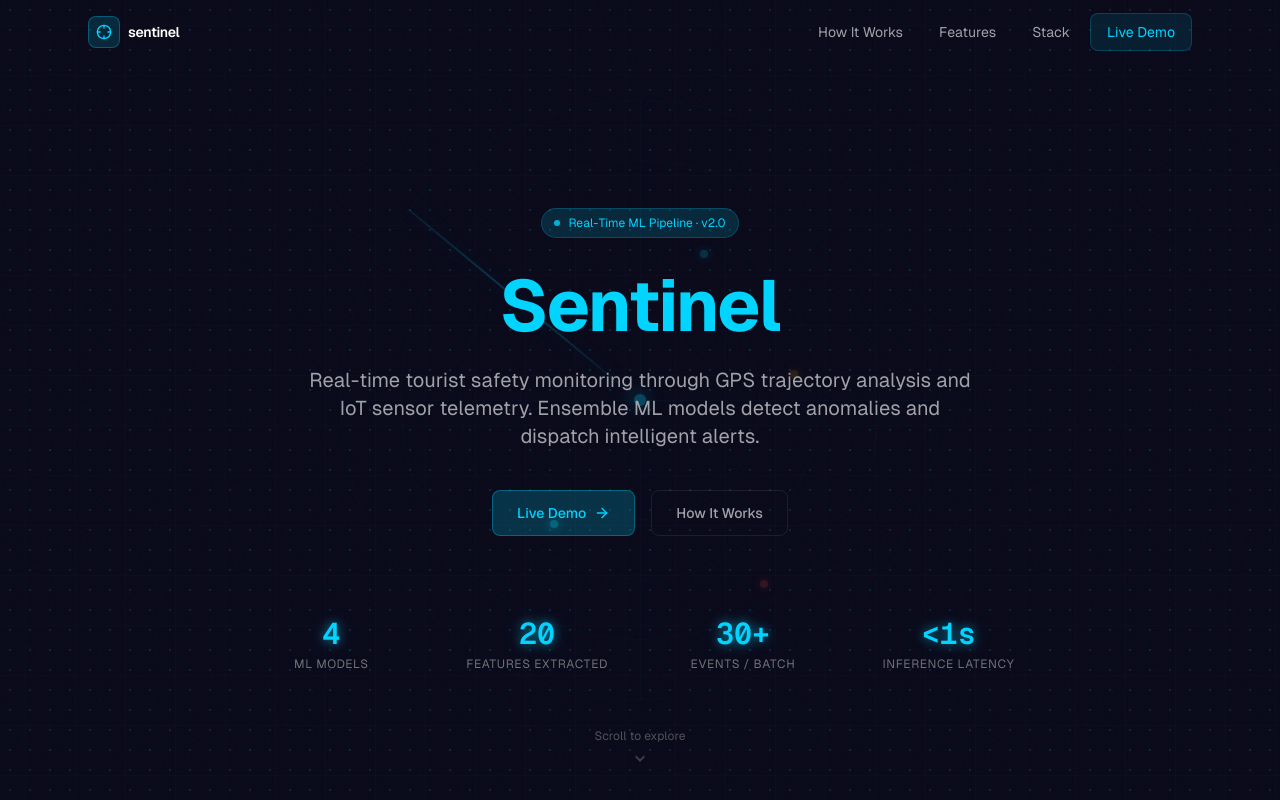
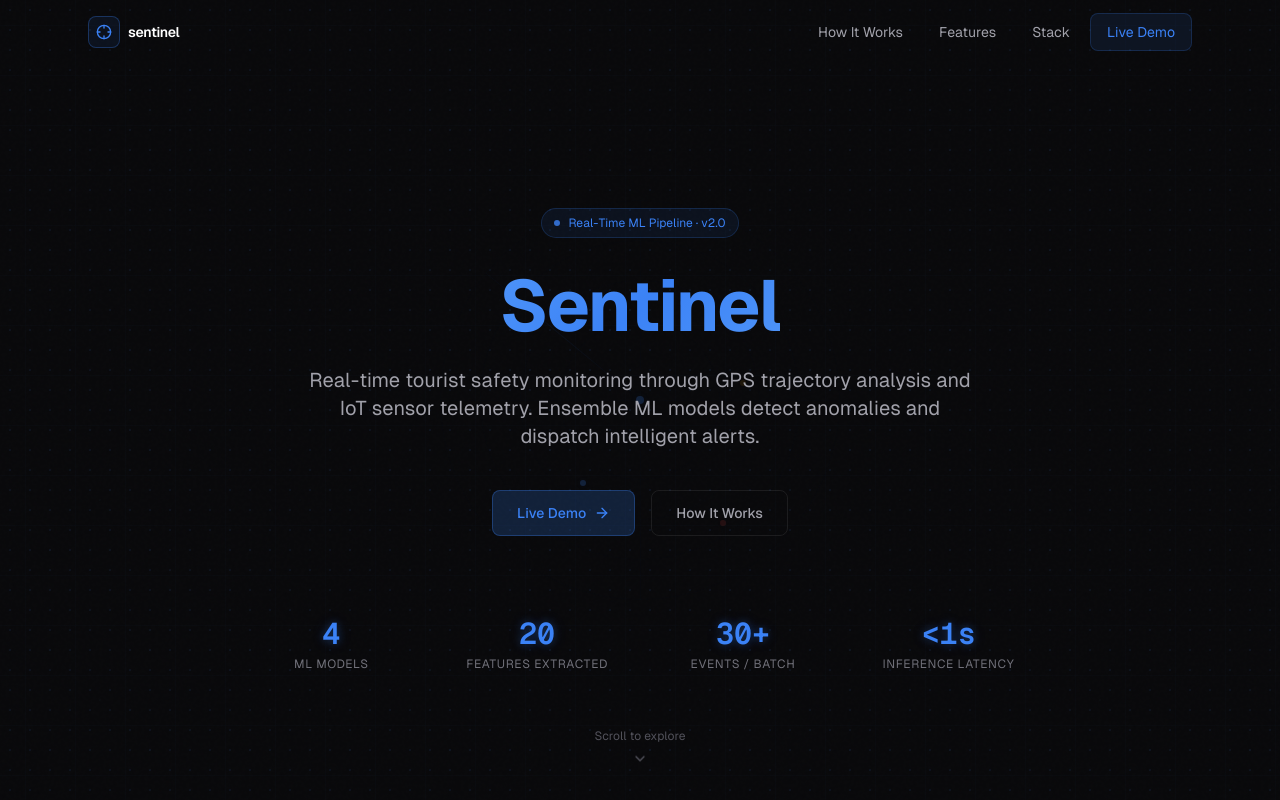
Before and after one commit to GauravOjha2/anomaly-detection-pipeline, a Next.js app: page / in a window 1280 px wide. Shown: the top 800 px of the page. Built offline with nearby package versions, Linux system fonts and the light colour scheme.

Commit message:
feat: make radar theme more subtle and elegant

```diff
--- a/src/app/globals.css
+++ b/src/app/globals.css
@@ -136,19 +136,19 @@ body {
 }
 
 .radar-grid-bg {
-  background-color: #0a0a1a;
+  background-color: #09090b;
   background-image:
-    radial-gradient(circle, rgba(0, 212, 255, 0.03) 1px, transparent 1px),
-    radial-gradient(circle, rgba(0, 212, 255, 0.02) 1px, transparent 1px),
-    linear-gradient(rgba(0, 212, 255, 0.02) 1px, transparent 1px),
-    linear-gradient(90deg, rgba(0, 212, 255, 0.02) 1px, transparent 1px);
+    radial-gradient(circle, rgba(59, 130, 246, 0.02) 1px, transparent 1px),
+    radial-gradient(circle, rgba(59, 130, 246, 0.015) 1px, transparent 1px),
+    linear-gradient(rgba(59, 130, 246, 0.015) 1px, transparent 1px),
+    linear-gradient(90deg, rgba(59, 130, 246, 0.015) 1px, transparent 1px);
   background-size: 100px 100px, 200px 200px, 50px 50px, 50px 50px;
   background-position: 0 0, 0 0, 25px 25px, 25px 25px;
 }
 
 .radar-ring {
   position: absolute;
-  border: 1px solid rgba(0, 212, 255, 0.1);
+  border: 1px solid rgba(59, 130, 246, 0.06);
   border-radius: 50%;
   top: 50%;
   left: 50%;
@@ -163,45 +163,45 @@ body {
 .radar-sweep {
   position: absolute;
   width: 50%;
-  height: 2px;
-  background: linear-gradient(90deg, transparent, rgba(0, 212, 255, 0.8), rgba(0, 212, 255, 0.3));
+  height: 1px;
+  background: linear-gradient(90deg, transparent, rgba(59, 130, 246, 0.3), rgba(59, 130, 246, 0.1));
   top: 50%;
   left: 50%;
   transform-origin: left center;
   animation: radarSweep 4s linear infinite;
-  box-shadow: 0 0 20px rgba(0, 212, 255, 0.5);
+  box-shadow: 0 0 10px rgba(59, 130, 246, 0.2);
 }
 
 .radar-center {
   position: absolute;
-  width: 12px;
-  height: 12px;
-  background: #00d4ff;
+  width: 8px;
+  height: 8px;
+  background: #3b82f6;
   border-radius: 50%;
   top: 50%;
   left: 50%;
   transform: translate(-50%, -50%);
-  box-shadow: 0 0 15px #00d4ff, 0 0 30px rgba(0, 212, 255, 0.5);
+  box-shadow: 0 0 8px rgba(59, 130, 246, 0.3);
 }
 
 .radar-blip {
   position: absolute;
-  width: 8px;
-  height: 8px;
-  background: #00d4ff;
+  width: 6px;
+  height: 6px;
+  background: #3b82f6;
   border-radius: 50%;
-  box-shadow: 0 0 10px #00d4ff, 0 0 20px rgba(0, 212, 255, 0.5);
+  box-shadow: 0 0 6px rgba(59, 130, 246, 0.3);
   animation: blink 1.5s ease-in-out infinite;
 }
 
 .radar-blip.critical {
   background: #ef4444;
-  box-shadow: 0 0 10px #ef4444, 0 0 20px rgba(239, 68, 68, 0.5);
+  box-shadow: 0 0 6px rgba(239, 68, 68, 0.3);
 }
 
 .radar-blip.warning {
   background: #f59e0b;
-  box-shadow: 0 0 10px #f59e0b, 0 0 20px rgba(245, 158, 11, 0.5);
+  box-shadow: 0 0 6px rgba(245, 158, 11, 0.3);
 }
 
 .ping-effect {
@@ -218,9 +218,9 @@ body {
 }
 
 .radar-card {
-  background: rgba(0, 10, 30, 0.6);
+  background: rgba(15, 23, 42, 0.4);
   backdrop-filter: blur(8px);
-  border: 1px solid rgba(0, 212, 255, 0.15);
+  border: 1px solid rgba(59, 130, 246, 0.08);
   position: relative;
   overflow: hidden;
 }
@@ -231,23 +231,23 @@ body {
   top: 0;
   left: 0;
   right: 0;
-  height: 2px;
-  background: linear-gradient(90deg, transparent, rgba(0, 212, 255, 0.5), transparent);
+  height: 1px;
+  background: linear-gradient(90deg, transparent, rgba(59, 130, 246, 0.2), transparent);
 }
 
 .radar-card:hover {
-  border-color: rgba(0, 212, 255, 0.3);
-  box-shadow: 0 0 30px rgba(0, 212, 255, 0.1);
+  border-color: rgba(59, 130, 246, 0.15);
+  box-shadow: 0 0 20px rgba(59, 130, 246, 0.05);
 }
 
 .radar-glow {
-  text-shadow: 0 0 10px rgba(0, 212, 255, 0.5), 0 0 20px rgba(0, 212, 255, 0.3);
+  text-shadow: 0 0 8px rgba(59, 130, 246, 0.3), 0 0 15px rgba(59, 130, 246, 0.15);
 }
 
 .radar-border-glow {
   box-shadow:
-    0 0 1px rgba(0, 212, 255, 0.3),
-    inset 0 0 20px rgba(0, 212, 255, 0.05);
+    0 0 1px rgba(59, 130, 246, 0.15),
+    inset 0 0 15px rgba(59, 130, 246, 0.03);
 }
 
 .scan-line {
@@ -276,7 +276,7 @@ body {
 }
 
 .radar-gradient-text {
-  background: linear-gradient(135deg, #00d4ff 0%, #00d4ff 50%, #00d4ff 100%);
+  background: linear-gradient(135deg, #60a5fa 0%, #3b82f6 50%, #60a5fa 100%);
   -webkit-background-clip: text;
   -webkit-text-fill-color: transparent;
   background-clip: text;
@@ -290,6 +290,6 @@ body {
 }
 
 .dot-grid {
-  background-image: radial-gradient(rgba(0, 212, 255, 0.15) 1px, transparent 1px);
+  background-image: radial-gradient(rgba(59, 130, 246, 0.08) 1px, transparent 1px);
   background-size: 20px 20px;
 }
--- a/src/app/page.tsx
+++ b/src/app/page.tsx
@@ -166,7 +166,7 @@ const techStack = [
 function RadarBackground() {
   return (
     <div className="fixed inset-0 flex items-center justify-center pointer-events-none -z-10 overflow-hidden">
-      <div className="relative w-[600px] h-[600px] opacity-30">
+      <div className="relative w-[400px] h-[400px] opacity-20">
         {/* Concentric rings */}
         <div className="radar-ring radar-ring-4" />
         <div className="radar-ring radar-ring-3" />
--- a/tailwind.config.ts
+++ b/tailwind.config.ts
@@ -29,14 +29,14 @@ const config: Config = {
           normal: "#10b981",
         },
         radar: {
-          green: "#00d4ff",
-          greenDim: "rgba(0, 212, 255, 0.15)",
-          greenGlow: "rgba(0, 212, 255, 0.4)",
-          cyan: "#0099ff",
-          cyanDim: "rgba(0, 153, 255, 0.15)",
-          background: "#0a0a1a",
-          grid: "rgba(0, 212, 255, 0.05)",
-          ring: "rgba(0, 212, 255, 0.1)",
+          green: "#3b82f6",
+          greenDim: "rgba(59, 130, 246, 0.08)",
+          greenGlow: "rgba(59, 130, 246, 0.2)",
+          cyan: "#60a5fa",
+          cyanDim: "rgba(96, 165, 250, 0.08)",
+          background: "#09090b",
+          grid: "rgba(59, 130, 246, 0.03)",
+          ring: "rgba(59, 130, 246, 0.06)",
         },
       },
       fontFamily: {
```
